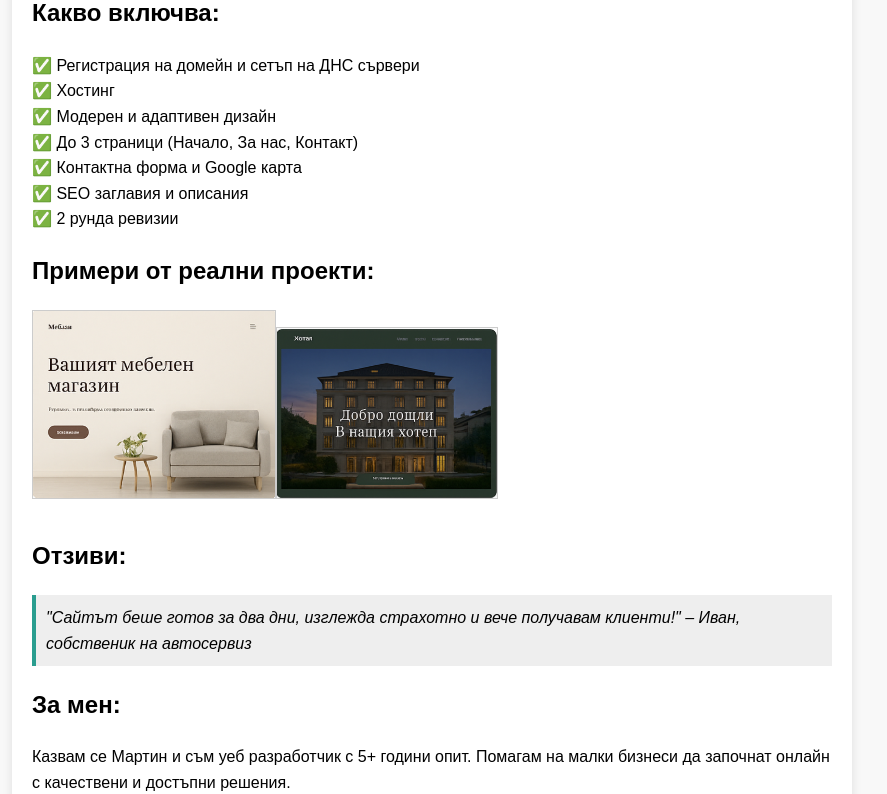
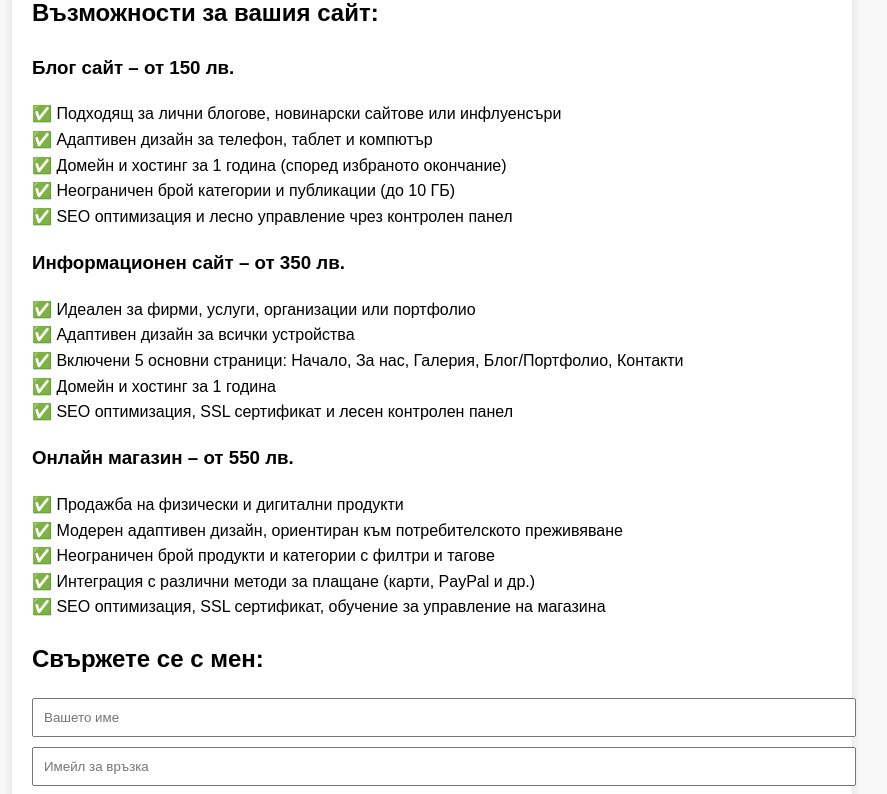
Before and after one commit to martinantoniorecords/landing-business, a React (Create React App) app: page / in a window 1280 px wide. Shown: the part 340-1134 px from the top of the page, without its empty margins (208-1095 px from the left). Built offline with nearby package versions, Linux system fonts and the light colour scheme.

Commit message:
Update project

```diff
--- a/src/BusinessLanding.js
+++ b/src/BusinessLanding.js
@@ -24,9 +24,9 @@ const BusinessLanding = () => {
         headers: {
           "Content-Type": "application/json",
           apikey:
-            "eyJhbGciOiJIUzI1NiIsInR5cCI6IkpXVCJ9.eyJpc3MiOiJzdXBhYmFzZSIsInJlZiI6InNuZXluYXN1emRja2NuaW1laGRkIiwicm9sZSI6ImFub24iLCJpYXQiOjE3NDU2NjIxMzksImV4cCI6MjA2MTIzODEzOX0.4JZ_zHLCV2fJs872P5PB-9h0ZGFgLsXdksIajkrPrKU",
+            "YOUR_SUPABASE_KEY",
           Authorization:
-            "Bearer eyJhbGciOiJIUzI1NiIsInR5cCI6IkpXVCJ9.eyJpc3MiOiJzdXBhYmFzZSIsInJlZiI6InNuZXluYXN1emRja2NuaW1laGRkIiwicm9sZSI6ImFub24iLCJpYXQiOjE3NDU2NjIxMzksImV4cCI6MjA2MTIzODEzOX0.4JZ_zHLCV2fJs872P5PB-9h0ZGFgLsXdksIajkrPrKU",
+            "Bearer YOUR_SUPABASE_KEY",
           Prefer: "return=minimal",
         },
         body: JSON.stringify(formData),
@@ -44,45 +44,45 @@ const BusinessLanding = () => {
 
   return (
     <div className="container">
-      <h1>Имате бизнес, но още нямате сайт?</h1>
+      <h1>Имате бизнес, но нямате сайт?</h1>
       <p>
-        <strong>Получете модерен уебсайт до 3 дни – от 350 лв.</strong>
+        <strong>Получете професионален уебсайт бързо и лесно – започвайки от 150 лв.</strong>
       </p>
 
       <div className="cta">
         🎯 <a href="#contact">Изпрати запитване сега</a> и получи оферта до 24 часа!
       </div>
 
-      <h2>Какво включва:</h2>
+      <h2>Възможности за вашия сайт:</h2>
+
+      <h3>Блог сайт – от 150 лв.</h3>
       <ul>
-        <li>Регистрация на домейн и сетъп на ДНС сървери</li>
-        <li>Хостинг</li>
-        <li>Модерен и адаптивен дизайн</li>
-        <li>До 3 страници (Начало, За нас, Контакт)</li>
-        <li>Контактна форма и Google карта</li>
-        <li>SEO заглавия и описания</li>
-        <li>2 рунда ревизии</li>
+        <li>Подходящ за лични блогове, новинарски сайтове или инфлуенсъри</li>
+        <li>Адаптивен дизайн за телефон, таблет и компютър</li>
+        <li>Домейн и хостинг за 1 година (според избраното окончание)</li>
+        <li>Неограничен брой категории и публикации (до 10 ГБ)</li>
+        <li>SEO оптимизация и лесно управление чрез контролен панел</li>
       </ul>
 
-      <h2>Примери от реални проекти:</h2>
-      <div className="projects">
-        <img src="/example11.png" alt="Примерен сайт 1" />
-        <img src="/example22.png" alt="Примерен сайт 2" />
-      </div>
+      <h3>Информационен сайт – от 350 лв.</h3>
+      <ul>
+        <li>Идеален за фирми, услуги, организации или портфолио</li>
+        <li>Адаптивен дизайн за всички устройства</li>
+        <li>Включени 5 основни страници: Начало, За нас, Галерия, Блог/Портфолио, Контакти</li>
+        <li>Домейн и хостинг за 1 година</li>
+        <li>SEO оптимизация, SSL сертификат и лесен контролен панел</li>
+      </ul>
 
-      <h2>Отзиви:</h2>
-      <div className="testimonial">
-        "Сайтът беше готов за два дни, изглежда страхотно и вече получавам
-        клиенти!" – Иван, собственик на автосервиз
-      </div>
+      <h3>Онлайн магазин – от 550 лв.</h3>
+      <ul>
+        <li>Продажба на физически и дигитални продукти</li>
+        <li>Модерен адаптивен дизайн, ориентиран към потребителското преживяване</li>
+        <li>Неограничен брой продукти и категории с филтри и тагове</li>
+        <li>Интеграция с различни методи за плащане (карти, PayPal и др.)</li>
+        <li>SEO оптимизация, SSL сертификат, обучение за управление на магазина</li>
+      </ul>
 
-      <h2>За мен:</h2>
-      <p>
-        Казвам се Мартин и съм уеб разработчик с 5+ години опит. Помагам на
-        малки бизнеси да започнат онлайн с качествени и достъпни решения.
-      </p>
-
-      <h2 id="contact">Свържи се с мен:</h2>
+      <h2 id="contact">Свържете се с мен:</h2>
       <form className="contact-form" onSubmit={handleSubmit}>
         <input
           type="text"
```
